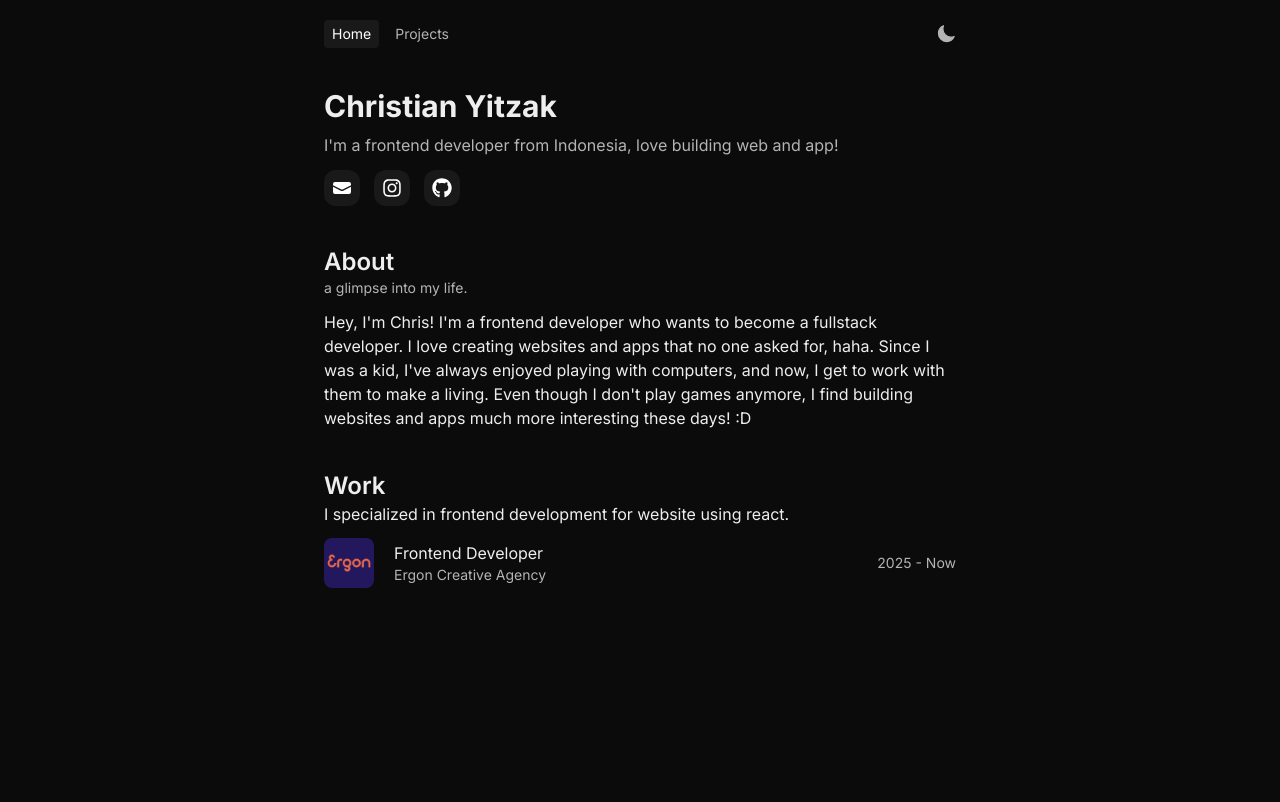
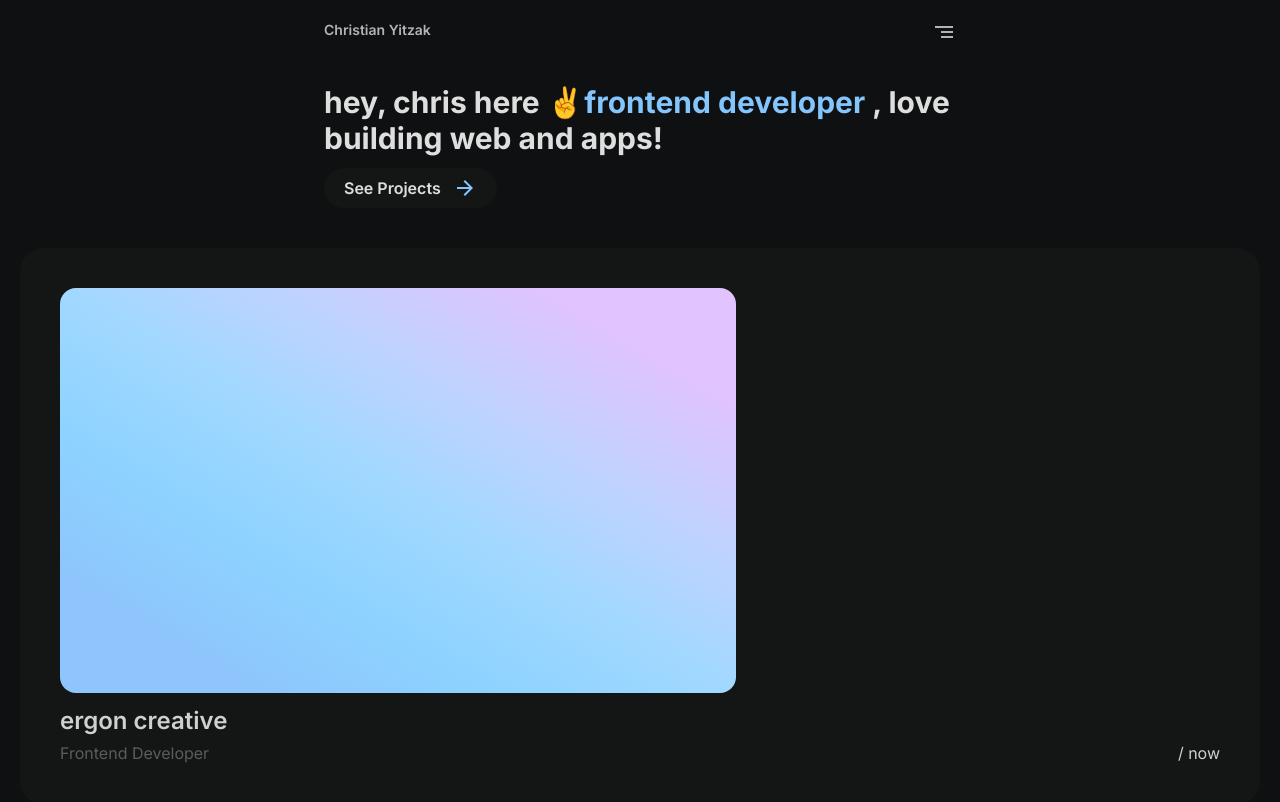
Before and after one commit to christianyitzak/personal-site, a React (Vite) app: page / in a window 1280 px wide. Shown: the top 802 px of the page. Built offline with nearby package versions, Linux system fonts and the light colour scheme.

Commit message:
redesign the ui

```diff
--- a/src/components/Header.jsx
+++ b/src/components/Header.jsx
@@ -3,7 +3,7 @@ import { NavLink } from "react-router";
 function Header() {
     return (
         <header className="p-5 flex justify-between max-w-2xl mx-auto">
-            <div className="text-[#b4b4b4] flex gap-2 text-sm">
+            {/* <div className="text-[#b4b4b4] flex gap-2 text-sm">
                 <NavLink to="/" className="py-1 px-2 rounded-sm">
                     Home
                 </NavLink>
@@ -11,22 +11,23 @@ function Header() {
                 <NavLink to="/projects" className="py-1 px-2 rounded-sm">
                     Projects
                 </NavLink>
+            </div> */}
+
+            <div>
+                <p className="text-[#b4b4b4] text-sm font-semibold">
+                    Christian Yitzak
+                </p>
             </div>
 
             <button>
                 <svg
                     xmlns="http://www.w3.org/2000/svg"
+                    height="24px"
+                    viewBox="0 -960 960 960"
+                    width="24px"
                     fill="#b4b4b4"
-                    viewBox="0 0 24 24"
-                    strokeWidth={1.5}
-                    stroke="#b4b4b4"
-                    className="size-5"
                 >
-                    <path
-                        strokeLinecap="round"
-                        strokeLinejoin="round"
-                        d="M21.752 15.002A9.72 9.72 0 0 1 18 15.75c-5.385 0-9.75-4.365-9.75-9.75 0-1.33.266-2.597.748-3.752A9.753 9.753 0 0 0 3 11.25C3 16.635 7.365 21 12.75 21a9.753 9.753 0 0 0 9.002-5.998Z"
-                    />
+                    <path d="M360-240v-80h480v80H360Zm0-200v-80h480v80H360ZM120-640v-80h720v80H120Z" />
                 </svg>
             </button>
         </header>
--- a/src/index.css
+++ b/src/index.css
@@ -6,7 +6,7 @@
 }
 
 body {
-    background-color: #0b0b0b;
+    background-color: #0e1011;
 }
 
 .active {
--- a/src/pages/HomePage.jsx
+++ b/src/pages/HomePage.jsx
@@ -6,14 +6,12 @@ function HomePage() {
             <Header />
 
             <section className="p-5 max-w-2xl mx-auto">
-                <h1 className="text-[#eee] text-3xl font-bold mb-2">
-                    Christian Yitzak
+                <h1 className="text-[#dedede] text-3xl font-bold mb-3">
+                    hey, chris here ✌️
+                    <span className="text-[#83c5fc]">frontend developer</span> ,
+                    love building web and apps!
                 </h1>
-                <p className="text-[#b4b4b4] leading-relaxed mb-3">
-                    I'm a frontend developer from Indonesia, love building web
-                    and app!
-                </p>
-                <div className="flex gap-3.5">
+                {/* <div className="flex gap-3.5">
                     <Link
                         to="mailto:christianyitzak@gmail.com"
                         className="bg-[#191919] p-2 rounded-xl"
@@ -58,50 +56,36 @@ function HomePage() {
                             <path d="M165.9 397.4c0 2-2.3 3.6-5.2 3.6-3.3.3-5.6-1.3-5.6-3.6 0-2 2.3-3.6 5.2-3.6 3-.3 5.6 1.3 5.6 3.6zm-31.1-4.5c-.7 2 1.3 4.3 4.3 4.9 2.6 1 5.6 0 6.2-2s-1.3-4.3-4.3-5.2c-2.6-.7-5.5.3-6.2 2.3zm44.2-1.7c-2.9.7-4.9 2.6-4.6 4.9.3 2 2.9 3.3 5.9 2.6 2.9-.7 4.9-2.6 4.6-4.6-.3-1.9-3-3.2-5.9-2.9zM244.8 8C106.1 8 0 113.3 0 252c0 110.9 69.8 205.8 169.5 239.2 12.8 2.3 17.3-5.6 17.3-12.1 0-6.2-.3-40.4-.3-61.4 0 0-70 15-84.7-29.8 0 0-11.4-29.1-27.8-36.6 0 0-22.9-15.7 1.6-15.4 0 0 24.9 2 38.6 25.8 21.9 38.6 58.6 27.5 72.9 20.9 2.3-16 8.8-27.1 16-33.7-55.9-6.2-112.3-14.3-112.3-110.5 0-27.5 7.6-41.3 23.6-58.9-2.6-6.5-11.1-33.3 2.6-67.9 20.9-6.5 69 27 69 27 20-5.6 41.5-8.5 62.8-8.5s42.8 2.9 62.8 8.5c0 0 48.1-33.6 69-27 13.7 34.7 5.2 61.4 2.6 67.9 16 17.7 25.8 31.5 25.8 58.9 0 96.5-58.9 104.2-114.8 110.5 9.2 7.9 17 22.9 17 46.4 0 33.7-.3 75.4-.3 83.6 0 6.5 4.6 14.4 17.3 12.1C428.2 457.8 496 362.9 496 252 496 113.3 383.5 8 244.8 8zM97.2 352.9c-1.3 1-1 3.3.7 5.2 1.6 1.6 3.9 2.3 5.2 1 1.3-1 1-3.3-.7-5.2-1.6-1.6-3.9-2.3-5.2-1zm-10.8-8.1c-.7 1.3.3 2.9 2.3 3.9 1.6 1 3.6.7 4.3-.7.7-1.3-.3-2.9-2.3-3.9-2-.6-3.6-.3-4.3.7zm32.4 35.6c-1.6 1.3-1 4.3 1.3 6.2 2.3 2.3 5.2 2.6 6.5 1 1.3-1.3.7-4.3-1.3-6.2-2.2-2.3-5.2-2.6-6.5-1zm-11.4-14.7c-1.6 1-1.6 3.6 0 5.9 1.6 2.3 4.3 3.3 5.6 2.3 1.6-1.3 1.6-3.9 0-6.2-1.4-2.3-4-3.3-5.6-2z"></path>
                         </svg>
                     </Link>
-                </div>
+                </div> */}
+                <button className="flex gap-3 text-[#dedede] font-semibold bg-[#141515] py-2 px-5 rounded-full">
+                    See Projects
+                    <svg
+                        xmlns="http://www.w3.org/2000/svg"
+                        height="24px"
+                        viewBox="0 -960 960 960"
+                        width="24px"
+                        fill="#83c5fc"
+                    >
+                        <path d="M647-440H160v-80h487L423-744l57-56 320 320-320 320-57-56 224-224Z" />
+                    </svg>
+                </button>
             </section>
 
-            <section className="p-5 max-w-2xl mx-auto">
-                <p className="text-[#eee] text-2xl font-semibold">About</p>
-                <p className="text-[#b4b4b4] mb-3 text-sm">
-                    a glimpse into my life.
-                </p>
-                <p className="text-[#eee]">
-                    Hey, I'm Chris! I'm a frontend developer who wants to become
-                    a fullstack developer. I love creating websites and apps
-                    that no one asked for, haha. Since I was a kid, I've always
-                    enjoyed playing with computers, and now, I get to work with
-                    them to make a living. Even though I don't play games
-                    anymore, I find building websites and apps much more
-                    interesting these days! :D
-                </p>
-            </section>
+            <section className="grid grid-cols-1 p-5">
+                <div className="bg-[#141515] p-10 rounded-3xl">
+                    <img
+                        src="gradient.png"
+                        alt=""
+                        className="rounded-2xl mb-3"
+                    />
 
-            <section className="p-5 max-w-2xl mx-auto">
-                <p className="text-[#eee] text-2xl font-semibold">Work</p>
-                <p className="text-[#eee] mb-3">
-                    I specialized in frontend development for website using
-                    react.
-                </p>
+                    <p className="text-[#ffffffcc] text-2xl font-semibold mb-1">
+                        ergon creative
+                    </p>
 
-                <div className="flex item-center justify-between ">
-                    <div className="flex items-center gap-5">
-                        <div className="w-[50px]">
-                            <img
-                                src="ergon-logo.png"
-                                alt=""
-                                className="rounded-lg"
-                            />
-                        </div>
-                        <div>
-                            <p className="text-[#eee]">Frontend Developer</p>
-                            <p className="text-[#b4b4b4] text-sm">
-                                Ergon Creative Agency
-                            </p>
-                        </div>
-                    </div>
-                    <div className="flex items-center">
-                        <p className="text-[#b4b4b4] text-sm">2025 - Now</p>
+                    <div className="flex justify-between">
+                        <p className="text-[#ffffff4d]">Frontend Developer</p>
+                        <p className="text-[#ffffffcc]">/ now</p>
                     </div>
                 </div>
             </section>
```
Also changed, not shown: public/gradient.png (added).
